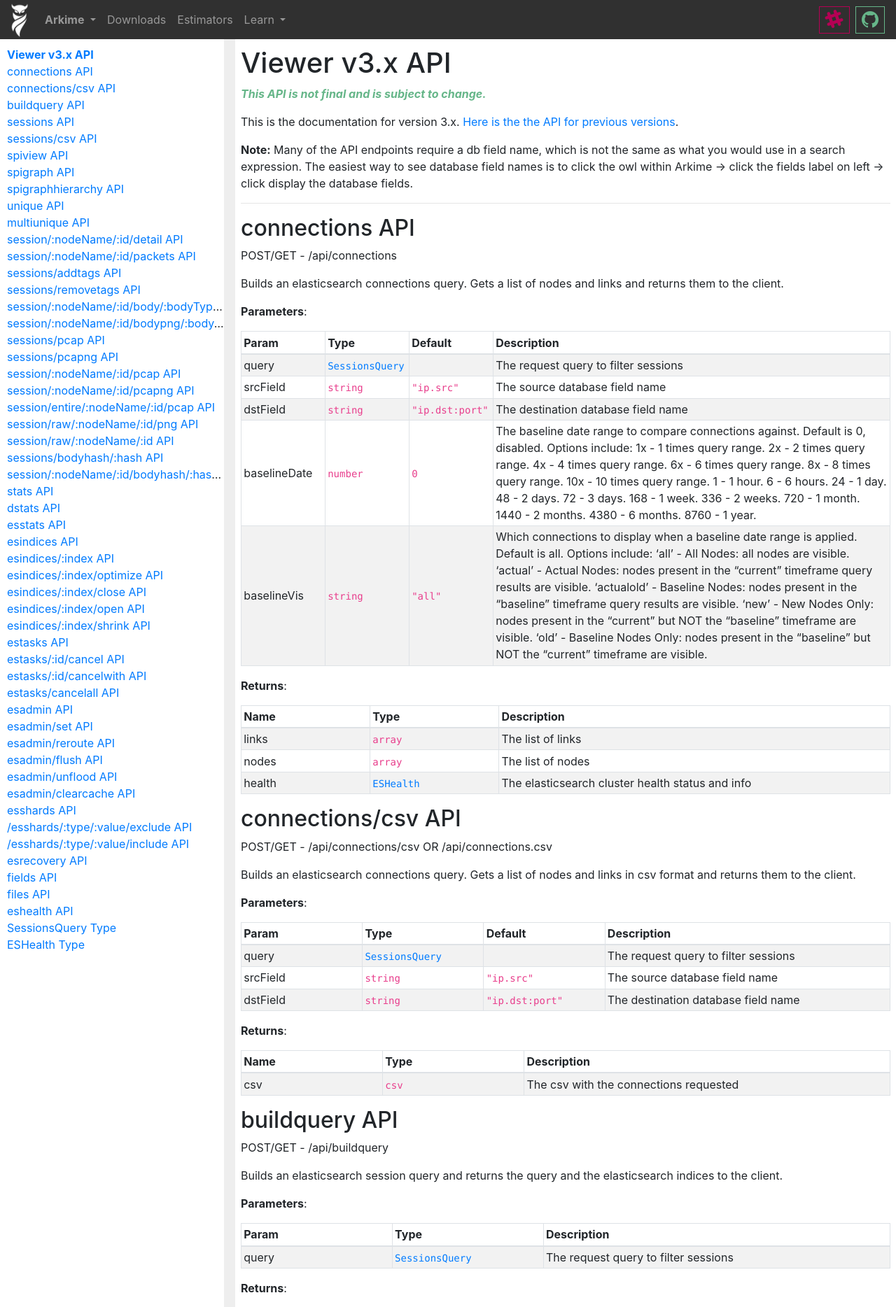
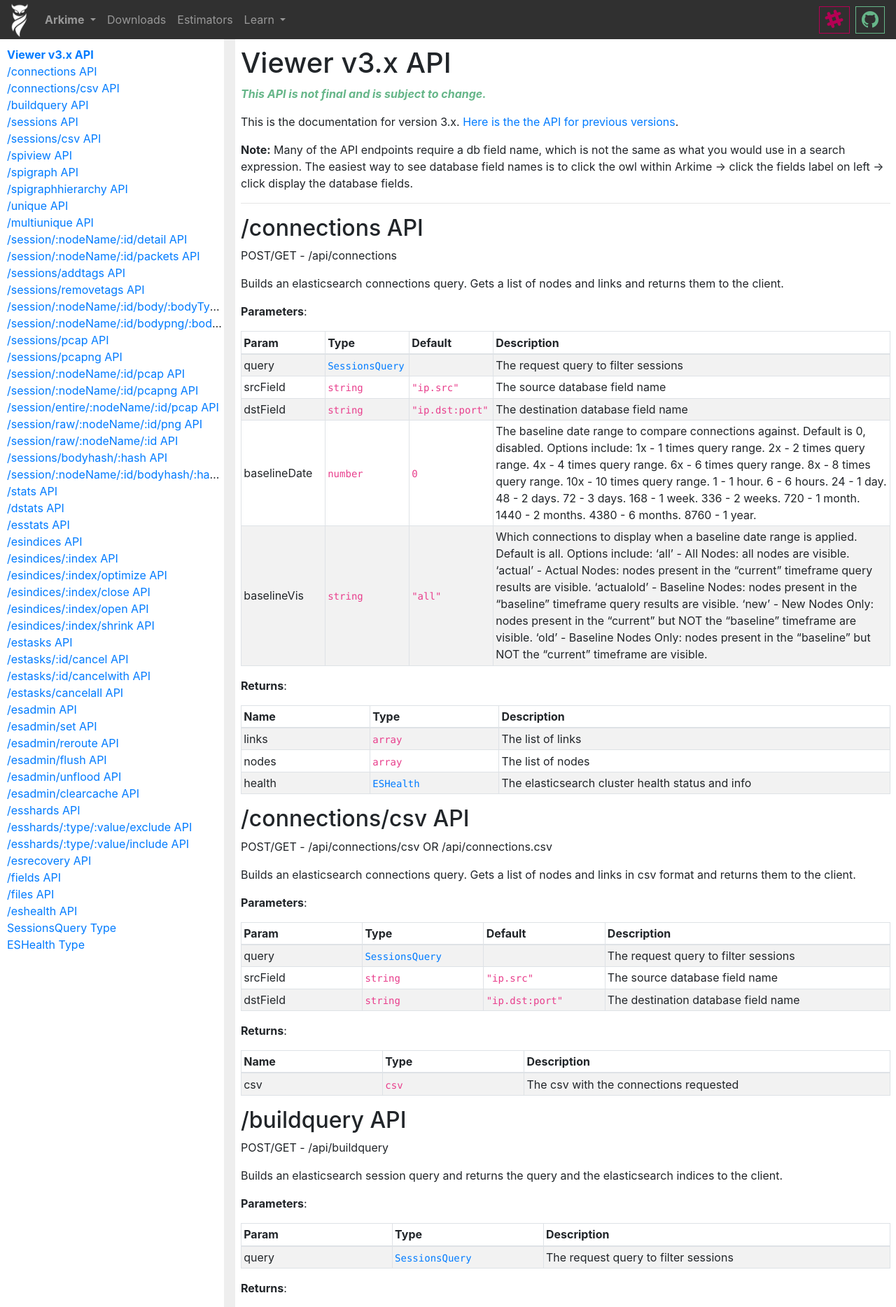
Before and after one commit to arkime/arkimeweb, a Jekyll site: the page built from _wiki/api.md, in a window 1280 px wide. Shown: the top 1868 px of the page at 70% size. Built offline with Jekyll 4.4.1, drawn with Linux system fonts in a browser that asks for light colours; some of the changed text lies outside the part shown.

Commit message:
add / to api doc names

```diff
--- a/_wiki/api_docs.md
+++ b/_wiki/api_docs.md
@@ -1,6 +1,6 @@
-<a name="connections"></a>
+<a name="/connections"></a>
 
-## connections API
+## /connections API
 
 POST/GET - /api/connections
 
@@ -25,9 +25,9 @@
 | nodes | <code>array</code>| The list of nodes |
 | health | [<code>ESHealth</code>](#ESHealth)| The elasticsearch cluster health status and info |
 
-<a name="connections/csv"></a>
+<a name="/connections/csv"></a>
 
-## connections/csv API
+## /connections/csv API
 
 POST/GET - /api/connections/csv OR /api/connections.csv
 
@@ -48,9 +48,9 @@
 | --- | --- | --- |
 | csv | <code>csv</code>| The csv with the connections requested |
 
-<a name="buildquery"></a>
+<a name="/buildquery"></a>
 
-## buildquery API
+## /buildquery API
 
 POST/GET - /api/buildquery
 
@@ -70,9 +70,9 @@
 | query | <code>object</code>| The elasticsearch query |
 | indices | <code>object</code>| The elasticsearch indices that contain sessions in this query |
 
-<a name="sessions"></a>
+<a name="/sessions"></a>
 
-## sessions API
+## /sessions API
 
 POST/GET - /api/sessions
 
@@ -96,9 +96,9 @@
 | recordsFiltered | <code>number</code>| The number of files returned in this result |
 | health | [<code>ESHealth</code>](#ESHealth)| The elasticsearch cluster health status and info |
 
-<a name="sessions/csv"></a>
+<a name="/sessions/csv"></a>
 
-## sessions/csv API
+## /sessions/csv API
 
 POST/GET - /api/sessions/csv OR /api/sessions.csv
 
@@ -117,9 +117,9 @@
 | --- | --- | --- |
 | csv | <code>csv</code>| The csv with the sessions requested |
 
-<a name="spiview"></a>
+<a name="/spiview"></a>
 
-## spiview API
+## /spiview API
 
 POST/GET - /api/spiview
 
@@ -145,9 +145,9 @@
 | recordsFiltered | <code>number</code>| The number of files returned in this result |
 | health | [<code>ESHealth</code>](#ESHealth)| The elasticsearch cluster health status and info |
 
-<a name="spigraph"></a>
+<a name="/spigraph"></a>
 
-## spigraph API
+## /spigraph API
 
 POST/GET - /api/spigraph
 
@@ -172,9 +172,9 @@
 | recordsFiltered | <code>number</code>| The number of files returned in this result |
 | health | [<code>ESHealth</code>](#ESHealth)| The elasticsearch cluster health status and info |
 
-<a name="spigraphhierarchy"></a>
+<a name="/spigraphhierarchy"></a>
 
-## spigraphhierarchy API
+## /spigraphhierarchy API
 
 POST/GET - /api/spigraphhierarchy
 
@@ -196,9 +196,9 @@
 | hierarchicalResults | <code>object</code>| The nested data to populate the treemap or pie |
 | tableResults | <code>array</code>| The list data to populate the table |
 
-<a name="unique"></a>
+<a name="/unique"></a>
 
-## unique API
+## /unique API
 
 POST/GET - /api/unique
 
@@ -219,9 +219,9 @@
 | --- | --- | --- |
 |  | <code>string</code>| The list of unique fields (with counts if requested) |
 
-<a name="multiunique"></a>
+<a name="/multiunique"></a>
 
-## multiunique API
+## /multiunique API
 
 POST/GET - /api/multiunique
 
@@ -243,9 +243,9 @@
 | --- | --- | --- |
 |  | <code>string</code>| The list of an intersection of unique fields (with counts if requested) |
 
-<a name="session/_nodeName/_id/detail"></a>
+<a name="/session/_nodeName/_id/detail"></a>
 
-## session/:nodeName/:id/detail API
+## /session/:nodeName/:id/detail API
 
 GET - /api/session/:nodeName/:id/detail
 
@@ -257,9 +257,9 @@
 | --- | --- | --- |
 |  | <code>html</code>| The html to display as session detail |
 
-<a name="session/_nodeName/_id/packets"></a>
+<a name="/session/_nodeName/_id/packets"></a>
 
-## session/:nodeName/:id/packets API
+## /session/:nodeName/:id/packets API
 
 GET - /api/session/:nodeName/:id/packets
 
@@ -271,9 +271,9 @@
 | --- | --- | --- |
 |  | <code>html</code>| The html to display as session packets |
 
-<a name="sessions/addtags"></a>
+<a name="/sessions/addtags"></a>
 
-## sessions/addtags API
+## /sessions/addtags API
 
 POST - /api/sessions/addtags
 
@@ -296,9 +296,9 @@
 | success | <code>boolean</code>| Whether the add tags operation was successful |
 | text | <code>string</code>| The success/error message to (optionally) display to the user |
 
-<a name="sessions/removetags"></a>
+<a name="/sessions/removetags"></a>
 
-## sessions/removetags API
+## /sessions/removetags API
 
 POST - /api/sessions/removetags
 
@@ -321,9 +321,9 @@
 | success | <code>boolean</code>| Whether the remove tags operation was successful |
 | text | <code>string</code>| The success/error message to (optionally) display to the user |
 
-<a name="session/_nodeName/_id/body/_bodyType/_bodyNum/_bodyName"></a>
+<a name="/session/_nodeName/_id/body/_bodyType/_bodyNum/_bodyName"></a>
 
-## session/:nodeName/:id/body/:bodyType/:bodyNum/:bodyName API
+## /session/:nodeName/:id/body/:bodyType/:bodyNum/:bodyName API
 
 GET - /api/session/:nodeName/:id/body/:bodyType/:bodyNum/:bodyName
 
@@ -335,9 +335,9 @@
 | --- | --- | --- |
 | file | <code>file</code>| The file in the session |
 
-<a name="session/_nodeName/_id/bodypng/_bodyType/_bodyNum/_bodyName"></a>
+<a name="/session/_nodeName/_id/bodypng/_bodyType/_bodyNum/_bodyName"></a>
 
-## session/:nodeName/:id/bodypng/:bodyType/:bodyNum/:bodyName API
+## /session/:nodeName/:id/bodypng/:bodyType/:bodyNum/:bodyName API
 
 GET - /api/session/:nodeName/:id/bodypng/:bodyType/:bodyNum/:bodyName
 
@@ -349,9 +349,9 @@
 | --- | --- | --- |
 | image | <code>image/png</code>| The bitmap image. |
 
-<a name="sessions/pcap"></a>
+<a name="/sessions/pcap"></a>
 
-## sessions/pcap API
+## /sessions/pcap API
 
 GET - /api/sessions/pcap OR /api/sessions.pcap
 
@@ -372,9 +372,9 @@
 | --- | --- | --- |
 |  | <code>pcap</code>| A PCAP file with the sessions requested |
 
-<a name="sessions/pcapng"></a>
+<a name="/sessions/pcapng"></a>
 
-## sessions/pcapng API
+## /sessions/pcapng API
 
 GET - /api/sessions/pcapng OR /api/sessions.pcapng
 
@@ -395,9 +395,9 @@
 | --- | --- | --- |
 |  | <code>pcap</code>| A PCAPNG file with the sessions requested |
 
-<a name="session/_nodeName/_id/pcap"></a>
+<a name="/session/_nodeName/_id/pcap"></a>
 
-## session/:nodeName/:id/pcap API
+## /session/:nodeName/:id/pcap API
 
 GET - /api/session/:nodeName/:id/pcap OR /api/session/:nodeName/:id.pcap
 
@@ -409,9 +409,9 @@
 | --- | --- | --- |
 |  | <code>pcap</code>| A PCAP file with the session requested |
 
-<a name="session/_nodeName/_id/pcapng"></a>
+<a name="/session/_nodeName/_id/pcapng"></a>
 
-## session/:nodeName/:id/pcapng API
+## /session/:nodeName/:id/pcapng API
 
 GET - /api/session/:nodeName/:id/pcapng OR /api/session/:nodeName/:id.pcapng
 
@@ -423,9 +423,9 @@
 | --- | --- | --- |
 |  | <code>pcap</code>| A PCAPNG file with the session requested |
 
-<a name="session/entire/_nodeName/_id/pcap"></a>
+<a name="/session/entire/_nodeName/_id/pcap"></a>
 
-## session/entire/:nodeName/:id/pcap API
+## /session/entire/:nodeName/:id/pcap API
 
 GET - /api/session/entire/:nodeName/:id/pcap OR /api/session/entire/:nodeName/:id.pcap
 
@@ -437,9 +437,9 @@
 | --- | --- | --- |
 |  | <code>pcap</code>| A PCAP file with the session requested |
 
-<a name="session/raw/_nodeName/_id/png"></a>
+<a name="/session/raw/_nodeName/_id/png"></a>
 
-## session/raw/:nodeName/:id/png API
+## /session/raw/:nodeName/:id/png API
 
 GET - /api/session/raw/:nodeName/:id/png OR /api/session/raw/:nodeName/:id.png
 
@@ -458,9 +458,9 @@
 | --- | --- | --- |
 | image | <code>image/png</code>| The bitmap image. |
 
-<a name="session/raw/_nodeName/_id"></a>
+<a name="/session/raw/_nodeName/_id"></a>
 
-## session/raw/:nodeName/:id API
+## /session/raw/:nodeName/:id API
 
 GET - /api/session/raw/:nodeName/:id
 
@@ -479,9 +479,9 @@
 | --- | --- | --- |
 |  | <code>string</code>| The source or destination packet text. |
 
-<a name="sessions/bodyhash/_hash"></a>
+<a name="/sessions/bodyhash/_hash"></a>
 
-## sessions/bodyhash/:hash API
+## /sessions/bodyhash/:hash API
 
 GET - /api/sessions/bodyhash/:hash
 
@@ -500,9 +500,9 @@
 | --- | --- | --- |
 | file | <code>file</code>| The file that matches the hash |
 
-<a name="session/_nodeName/_id/bodyhash/_hash"></a>
+<a name="/session/_nodeName/_id/bodyhash/_hash"></a>
 
-## session/:nodeName/:id/bodyhash/:hash API
+## /session/:nodeName/:id/bodyhash/:hash API
 
 GET - /api/session/:nodeName/:id/bodyhash/:hash
 
@@ -521,9 +521,9 @@
 | --- | --- | --- |
 | file | <code>file</code>| The file that matches the hash |
 
-<a name="stats"></a>
+<a name="/stats"></a>
 
-## stats API
+## /stats API
 
 GET - /api/stats
 
@@ -549,9 +549,9 @@
 | recordsTotal | <code>number</code>| The total number of nodes. |
 | recordsFiltered | <code>number</code>| The number of nodes returned in this result. |
 
-<a name="dstats"></a>
+<a name="/dstats"></a>
 
-## dstats API
+## /dstats API
 
 GET - /api/dstats
 
@@ -577,9 +577,9 @@
 | --- | --- | --- |
 |  | <code>array</code>| List of values to populate the cubism graph. |
 
-<a name="esstats"></a>
+<a name="/esstats"></a>
 
-## esstats API
+## /esstats API
 
 GET - /api/esstats
 
@@ -603,9 +603,9 @@
 | recordsFiltered | <code>number</code>| The number of ES clusters returned in this result. |
 | health | [<code>ESHealth</code>](#ESHealth)| The Elasticsearch cluster health status and info. |
 
-<a name="esindices"></a>
+<a name="/esindices"></a>
 
-## esindices API
+## /esindices API
 
 GET - /api/esindices
 
@@ -628,9 +628,9 @@
 | recordsTotal | <code>number</code>| The total number of ES indices. |
 | recordsFiltered | <code>number</code>| The number of ES indices returned in this result. |
 
-<a name="esindices/_index"></a>
+<a name="/esindices/_index"></a>
 
-## esindices/:index API
+## /esindices/:index API
 
 DELETE - /api/esindices/:index
 
@@ -643,9 +643,9 @@
 | success | <code>boolean</code>| Whether the delete index operation was successful. |
 | text | <code>string</code>| The success/error message to (optionally) display to the user. |
 
-<a name="esindices/_index/optimize"></a>
+<a name="/esindices/_index/optimize"></a>
 
-## esindices/:index/optimize API
+## /esindices/:index/optimize API
 
 POST - /api/esindices/:index/optimize
 
@@ -657,9 +657,9 @@
 | --- | --- | --- |
 | success | <code>boolean</code>| Always true, the optimizeIndex function might block. Check the logs for errors. |
 
-<a name="esindices/_index/close"></a>
+<a name="/esindices/_index/close"></a>
 
-## esindices/:index/close API
+## /esindices/:index/close API
 
 POST - /api/esindices/:index/close
 
@@ -672,9 +672,9 @@
 | success | <code>boolean</code>| Whether the close index operation was successful. |
 | text | <code>string</code>| The success/error message to (optionally) display to the user. |
 
-<a name="esindices/_index/open"></a>
+<a name="/esindices/_index/open"></a>
 
-## esindices/:index/open API
+## /esindices/:index/open API
 
 POST - /api/esindices/:index/open
 
@@ -686,9 +686,9 @@
 | --- | --- | --- |
 | success | <code>boolean</code>| Always true, the openIndex function might block. Check the logs for errors. |
 
-<a name="esindices/_index/shrink"></a>
+<a name="/esindices/_index/shrink"></a>
 
-## esindices/:index/shrink API
+## /esindices/:index/shrink API
 
 POST - /api/esindices/:index/shrink
 
@@ -709,9 +709,9 @@
 | success | <code>boolean</code>| Whether the close shrink operation was successful. |
 | text | <code>string</code>| The success/error message to (optionally) display to the user. |
 
-<a name="estasks"></a>
+<a name="/estasks"></a>
 
-## estasks API
+## /estasks API
 
 GET - /api/estasks
 
@@ -736,9 +736,9 @@
 | recordsTotal | <code>number</code>| The total number of ES tasks. |
 | recordsFiltered | <code>number</code>| The number of ES tasks returned in this result. |
 
-<a name="estasks/_id/cancel"></a>
+<a name="/estasks/_id/cancel"></a>
 
-## estasks/:id/cancel API
+## /estasks/:id/cancel API
 
 POST - /api/estasks/:id/cancel
 
@@ -751,9 +751,9 @@
 | success | <code>boolean</code>| Whether the cancel task operation was successful. |
 | text | <code>string</code>| The success/error message to (optionally) display to the user. |
 
-<a name="estasks/_id/cancelwith"></a>
+<a name="/estasks/_id/cancelwith"></a>
 
-## estasks/:id/cancelwith API
+## /estasks/:id/cancelwith API
 
 POST - /api/estasks/:id/cancelwith
 
@@ -767,9 +767,9 @@
 | success | <code>boolean</code>| Whether the cancel task operation was successful. |
 | text | <code>string</code>| The success/error message to (optionally) display to the user. |
 
-<a name="estasks/cancelall"></a>
+<a name="/estasks/cancelall"></a>
 
-## estasks/cancelall API
+## /estasks/cancelall API
 
 POST - /api/estasks/cancelall
 
@@ -782,9 +782,9 @@
 | success | <code>boolean</code>| Whether the cancel all tasks operation was successful. |
 | text | <code>string</code>| The success/error message to (optionally) display to the user. |
 
-<a name="esadmin"></a>
+<a name="/esadmin"></a>
 
-## esadmin API
+## /esadmin API
 
 GET - /api/esadmin
 
@@ -796,9 +796,9 @@
 | --- | --- | --- |
 | settings | <code>array</code>| List of ES settings that a user can change |
 
-<a name="esadmin/set"></a>
+<a name="/esadmin/set"></a>
 
-## esadmin/set API
+## /esadmin/set API
 
 POST - /api/esadmin/set
 
@@ -811,9 +811,9 @@
 | success | <code>boolean</code>| Whether saving the settings was successful. |
 | text | <code>string</code>| The success/error message to (optionally) display to the user. |
 
-<a name="esadmin/reroute"></a>
+<a name="/esadmin/reroute"></a>
 
-## esadmin/reroute API
+## /esadmin/reroute API
 
 POST - /api/esadmin/reroute
 
@@ -826,9 +826,9 @@
 | success | <code>boolean</code>| Whether the reroute was successful. |
 | text | <code>string</code>| The success/error message to (optionally) display to the user. |
 
-<a name="esadmin/flush"></a>
+<a name="/esadmin/flush"></a>
 
-## esadmin/flush API
+## /esadmin/flush API
 
 POST - /api/esadmin/flush
 
@@ -841,9 +841,9 @@
 | success | <code>boolean</code>| Always true |
 | text | <code>string</code>| The success message to (optionally) display to the user. |
 
-<a name="esadmin/unflood"></a>
+<a name="/esadmin/unflood"></a>
 
-## esadmin/unflood API
+## /esadmin/unflood API
 
 POST - /api/esadmin/unflood
 
@@ -856,9 +856,9 @@
 | success | <code>boolean</code>| Always true |
 | text | <code>string</code>| The success message to (optionally) display to the user. |
 
-<a name="esadmin/clearcache"></a>
+<a name="/esadmin/clearcache"></a>
 
-## esadmin/clearcache API
+## /esadmin/clearcache API
 
 POST - /api/esadmin/clearcache
 
@@ -871,9 +871,9 @@
 | success | <code>boolean</code>| Whether clearing the cache was successful. |
 | text | <code>string</code>| The success/error message to (optionally) display to the user. |
 
-<a name="esshards"></a>
+<a name="/esshards"></a>
 
-## esshards API
+## /esshards API
 
 GET - /api/esshards
 
@@ -927,9 +927,9 @@
 | success | <code>boolean</code>| Whether include node operation was successful. |
 | text | <code>string</code>| The success/error message to (optionally) display to the user. |
 
-<a name="esrecovery"></a>
+<a name="/esrecovery"></a>
 
-## esrecovery API
+## /esrecovery API
 
 GET - /api/esrecovery
 
@@ -953,9 +953,9 @@
 | recordsTotal | <code>number</code>| The total number of indices. |
 | recordsFiltered | <code>number</code>| The number of indices returned in this result. |
 
-<a name="fields"></a>
+<a name="/fields"></a>
 
-## fields API
+## /fields API
 
 GET - /api/fields
 
@@ -974,9 +974,9 @@
 | --- | --- | --- |
 |  | <code>array/map</code>| The map or list of database fields |
 
-<a name="files"></a>
+<a name="/files"></a>
 
-## files API
+## /files API
 
 GET - /api/files
 
@@ -998,9 +998,9 @@
 | recordsTotal | <code>number</code>| The total number of files Arkime knows about |
 | recordsFiltered | <code>number</code>| The number of files returned in this result |
 
-<a name="eshealth"></a>
+<a name="/eshealth"></a>
 
-## eshealth API
+## /eshealth API
 
 GET - /api/eshealth
 
```
